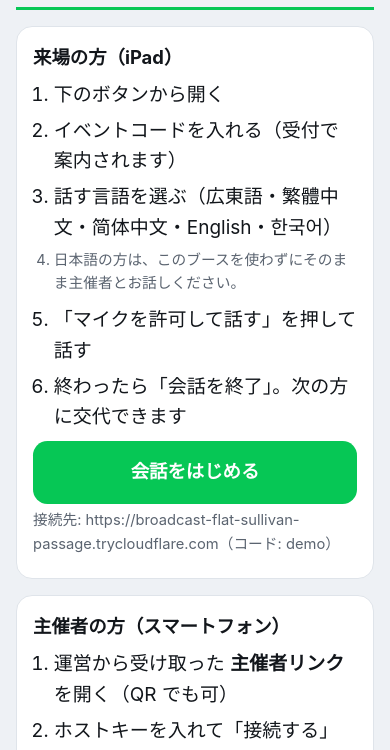
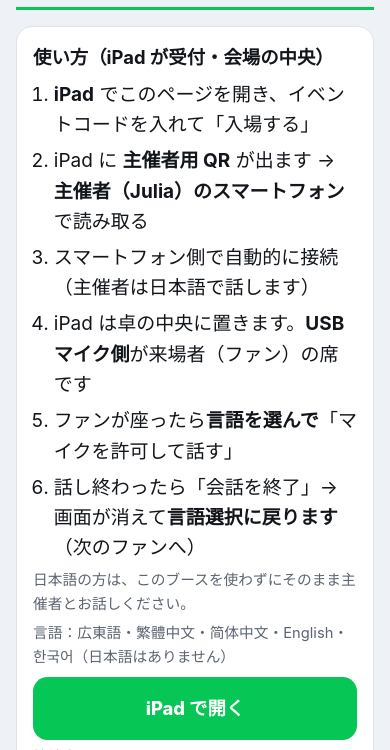
Before and after one commit to julia-525/julia-525.github.io, a plain HTML site: page index.html in a window 390 px wide. Shown: the part 94-844 px from the top of the page. Drawn offline with Linux system fonts and the light colour scheme.

Commit message:
Describe the iPad-kiosk flow: iPad opens, host QR, phone claims, per-fan language reset

```diff
--- a/index.html
+++ b/index.html
@@ -38,29 +38,29 @@
   </header>
 
   <section class="card">
-    <h2>来場の方（iPad）</h2>
+    <h2>使い方（iPad が受付・会場の中央）</h2>
     <ol>
-      <li>下のボタンから開く</li>
-      <li>イベントコードを入れる（受付で案内されます）</li>
-      <li>話す言語を選ぶ（広東語・繁體中文・简体中文・English・한국어）</li>
-      <li class="hint" style="margin:.2rem 0 .6rem">日本語の方は、このブースを使わずにそのまま主催者とお話しください。</li>
-      <li>「マイクを許可して話す」を押して話す</li>
-      <li>終わったら「会話を終了」。次の方に交代できます</li>
+      <li><b>iPad</b> でこのページを開き、イベントコードを入れて「入場する」</li>
+      <li>iPad に <b>主催者用 QR</b> が出ます → <b>主催者（Julia）のスマートフォン</b>で読み取る</li>
+      <li>スマートフォン側で自動的に接続（主催者は日本語で話します）</li>
+      <li>iPad は卓の中央に置きます。<b>USB マイク側</b>が来場者（ファン）の席です</li>
+      <li>ファンが座ったら<b>言語を選んで</b>「マイクを許可して話す」</li>
+      <li>話し終わったら「会話を終了」→ 画面が消えて<b>言語選択に戻ります</b>（次のファンへ）</li>
     </ol>
-    <a class="start" id="start" href="#">会話をはじめる</a>
+    <p class="hint">日本語の方は、このブースを使わずにそのまま主催者とお話しください。</p>
+    <p class="hint">言語：広東語・繁體中文・简体中文・English・한국어（日本語はありません）</p>
+    <a class="start" id="start" href="#">iPad で開く</a>
     <p class="hint" id="target"></p>
   </section>
 
   <section class="card">
-    <h2>主催者の方（スマートフォン）</h2>
+    <h2>主催者（スマートフォン）</h2>
     <ol>
-      <li>運営から受け取った <b>主催者リンク</b> を開く（QR でも可）</li>
-      <li>ホストキーを入れて「接続する」</li>
-      <li><b>表示名</b>を入れて保存（相手の画面にこの名前で出ます）</li>
+      <li>iPad に出ている <b>主催者用 QR</b> を読み取る（1 回だけ有効）</li>
+      <li>接続後、<b>表示名</b>を入れて保存（相手の画面にこの名前で出ます）</li>
       <li>「QR を表示」で来場者用の案内をいつでも出せます</li>
       <li>最後に <b>「イベント終了・全データ消去」</b></li>
     </ol>
-    <p class="hint">主催者は日本語で話します（既定）。会話の終了は来場者の画面から行います。</p>
   </section>
 
   <section class="card warn">
```
